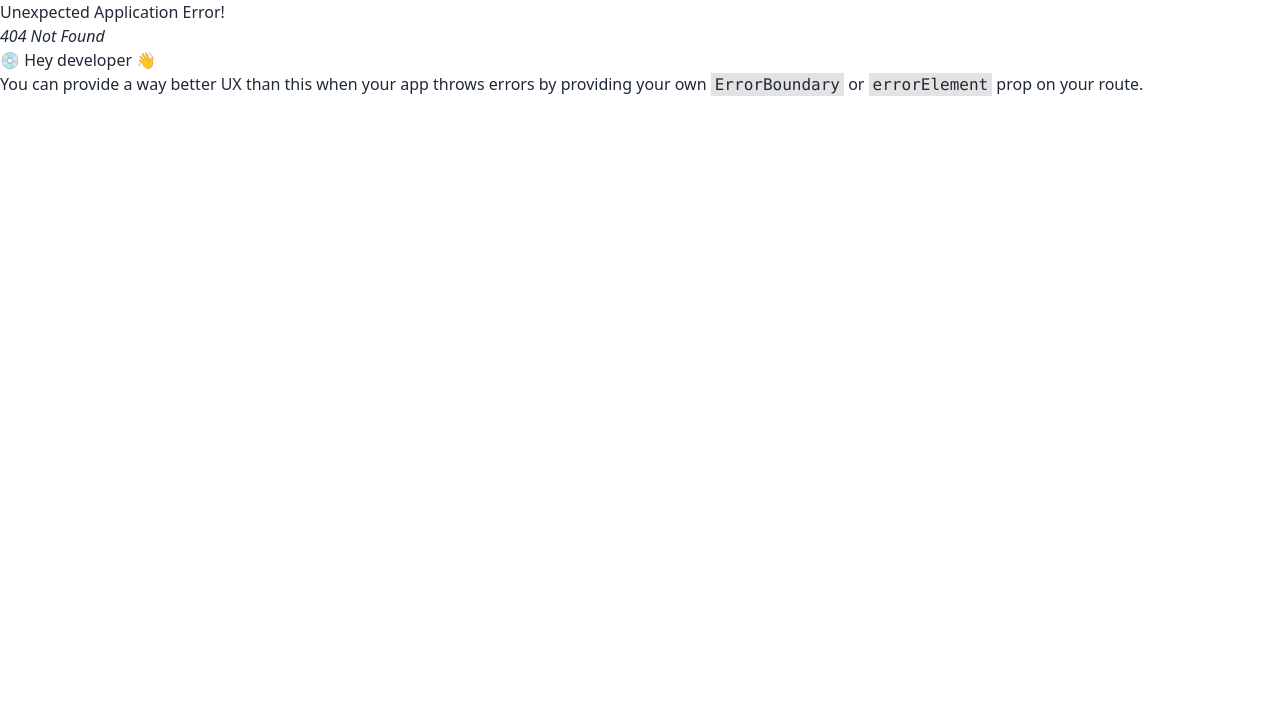
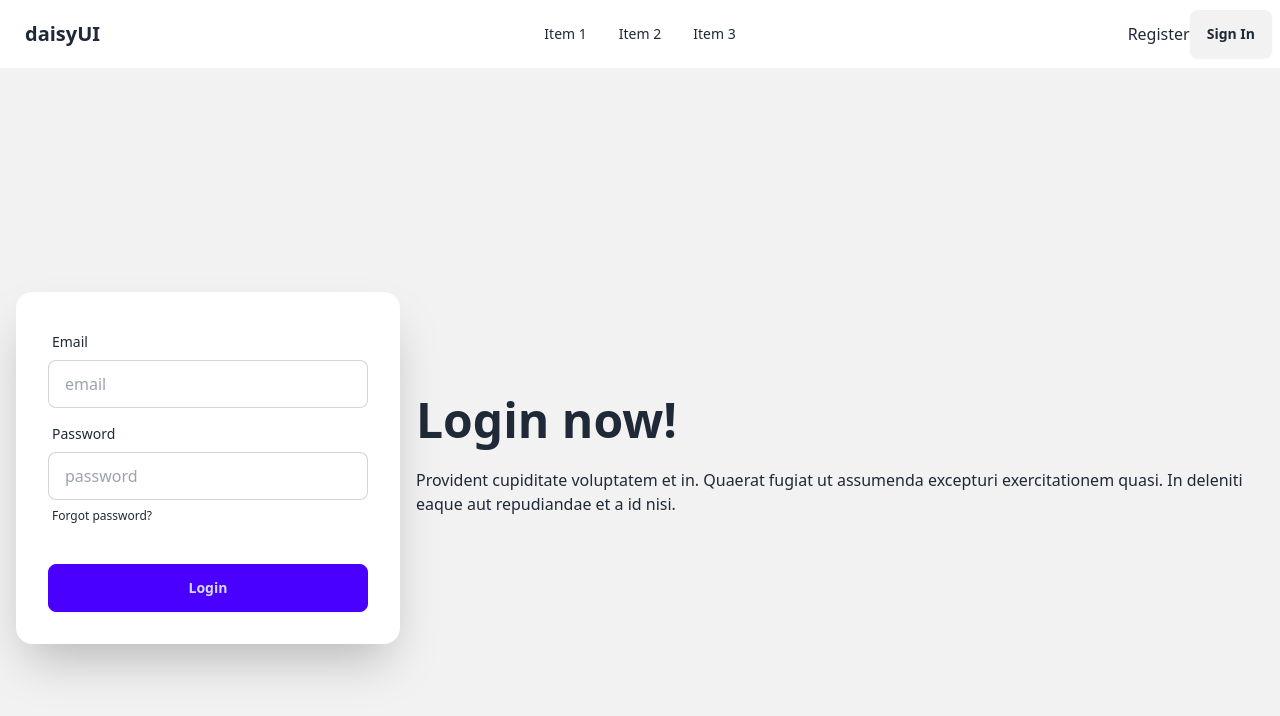
Before and after one commit to Meherin-Islam/Fashion-Blog-Client, a React (Vite) app: page /register in a window 1280 px wide. Before the commit this address had no page. Shown: the top 716 px of the page. Built offline with nearby package versions, Linux system fonts and the light colour scheme.

Commit message:
Navbar Done

```diff
--- /dev/null
+++ b/src/Pages/Home/Home.jsx
@@ -0,0 +1,10 @@
+
+const Home = () => {
+    return (
+        <div>
+            <h2>This is home</h2>
+        </div>
+    );
+};
+
+export default Home;
--- /dev/null
+++ b/src/Pages/Register/Register.jsx
@@ -0,0 +1,39 @@
+const Register = () => {
+    return (
+        <div className="hero bg-base-200 min-h-screen">
+        <div className="hero-content flex-col lg:flex-row-reverse">
+          <div className="text-center lg:text-left">
+            <h1 className="text-5xl font-bold">Login now!</h1>
+            <p className="py-6">
+              Provident cupiditate voluptatem et in. Quaerat fugiat ut assumenda excepturi exercitationem
+              quasi. In deleniti eaque aut repudiandae et a id nisi.
+            </p>
+          </div>
+          <div className="card bg-base-100 w-full max-w-sm shrink-0 shadow-2xl">
+            <form className="card-body">
+              <div className="form-control">
+                <label className="label">
+                  <span className="label-text">Email</span>
+                </label>
+                <input type="email" placeholder="email" className="input input-bordered" required />
+              </div>
+              <div className="form-control">
+                <label className="label">
+                  <span className="label-text">Password</span>
+                </label>
+                <input type="password" placeholder="password" className="input input-bordered" required />
+                <label className="label">
+                  <a href="#" className="label-text-alt link link-hover">Forgot password?</a>
+                </label>
+              </div>
+              <div className="form-control mt-6">
+                <button className="btn btn-primary">Login</button>
+              </div>
+            </form>
+          </div>
+        </div>
+      </div>
+    );
+};
+
+export default Register;
--- /dev/null
+++ b/src/layout/MainLayout.jsx
@@ -0,0 +1,13 @@
+import { Outlet } from "react-router-dom";
+import NavBar from "../shared/NavBar";
+
+const MainLayout = () => {
+    return (
+        <div className="max-w-7xl mx-auto">
+            <NavBar></NavBar>
+            <Outlet></Outlet>
+        </div>
+    );
+};
+
+export default MainLayout;
--- a/src/router/router.jsx
+++ b/src/router/router.jsx
@@ -1,11 +1,25 @@
 import {
     createBrowserRouter,
   } from "react-router-dom";
+import MainLayout from "../layout/MainLayout";
+import Home from "../Pages/Home/Home";
+import Register from "../Pages/Register/Register";
 
   const router = createBrowserRouter([
     {
       path: "/",
-      element: <div>Hello World</div>,
+      element: <MainLayout></MainLayout>,
+      errorElement:<h2>Route Not Found</h2>,
+      children:[
+        {
+            path:'/',
+            element:<Home></Home>
+        },
+        {
+            path:'register',
+            element:<Register></Register>
+        }
+      ]
     },
 ]);
 export default router;
--- /dev/null
+++ b/src/shared/NavBar.jsx
@@ -0,0 +1,52 @@
+import { Link } from "react-router-dom";
+
+const NavBar = () => {
+const links = <>
+
+<li><a>Item 1</a></li>
+<li><a>Item 2</a></li>
+<li><a>Item 3</a></li>
+
+</>
+
+
+    return (
+        <div className="navbar bg-base-100">
+  <div className="navbar-start">
+    <div className="dropdown">
+      <div tabIndex={0} role="button" className="btn btn-ghost lg:hidden">
+        <svg
+          xmlns="http://www.w3.org/2000/svg"
+          className="h-5 w-5"
+          fill="none"
+          viewBox="0 0 24 24"
+          stroke="currentColor">
+          <path
+            strokeLinecap="round"
+            strokeLinejoin="round"
+            strokeWidth="2"
+            d="M4 6h16M4 12h8m-8 6h16" />
+        </svg>
+      </div>
+      <ul
+        tabIndex={0}
+        className="menu menu-sm dropdown-content bg-base-100 rounded-box z-[1] mt-3 w-52 p-2 shadow">
+       {links}
+      </ul>
+    </div>
+    <a className="btn btn-ghost text-xl">daisyUI</a>
+  </div>
+  <div className="navbar-center hidden lg:flex">
+    <ul className="menu menu-horizontal px-1">
+      {links}
+    </ul>
+  </div>
+  <div className="navbar-end">
+    <Link to="/register"> Register</Link>
+    <a className="btn">Sign In</a>
+  </div>
+</div>
+    );
+};
+
+export default NavBar;
```
